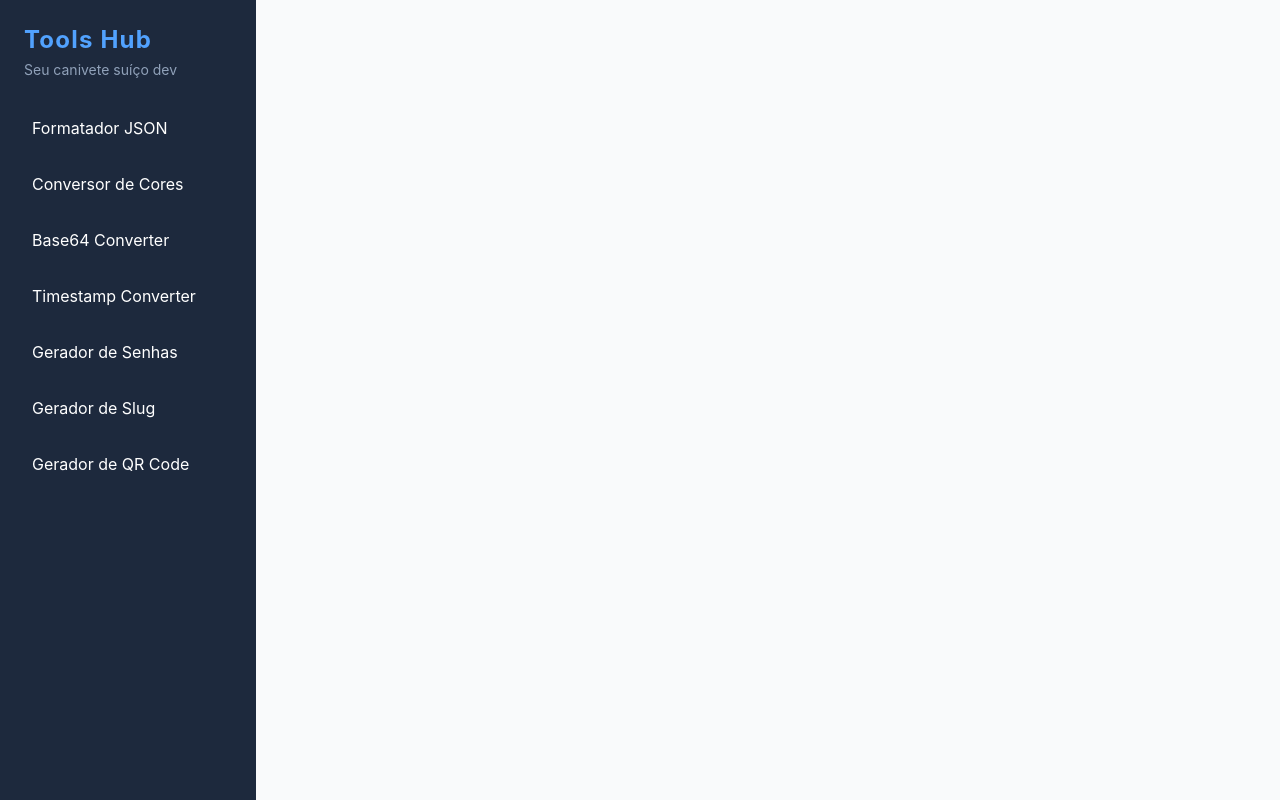
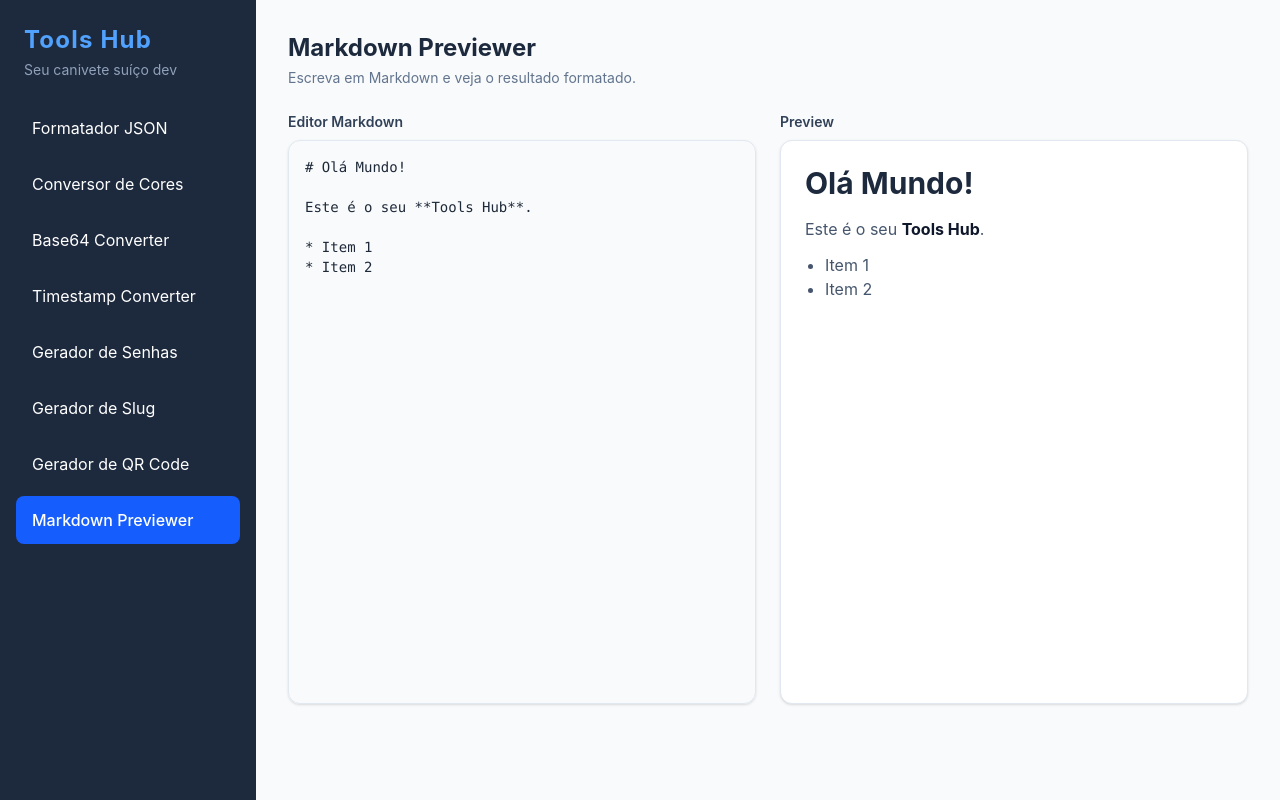
Before and after one commit to venidobler/tools-hub, a Vue app: page /markdown in a window 1280 px wide. Built offline with nearby package versions, Linux system fonts and the light colour scheme.

Commit message:
feat: adicionada ferramenta Markdown Previewer com higienização de HTML

```diff
--- a/package.json
+++ b/package.json
@@ -13,6 +13,8 @@
     "format": "prettier --write --experimental-cli src/"
   },
   "dependencies": {
+    "dompurify": "^3.4.2",
+    "marked": "^18.0.3",
     "pinia": "^3.0.4",
     "qrcode": "^1.5.4",
     "vue": "^3.5.32",
--- a/src/App.vue
+++ b/src/App.vue
@@ -43,13 +43,23 @@ import { RouterLink, RouterView } from 'vue-router'
           >
           Gerador de Senhas
         </RouterLink>
-        <RouterLink to="/slug" class="block px-4 py-3 rounded-lg transition-colors hover:bg-slate-700 active-link"
+        <RouterLink
+          to="/slug"
+          class="block px-4 py-3 rounded-lg transition-colors hover:bg-slate-700 active-link"
           >
           Gerador de Slug
         </RouterLink>
-        <RouterLink to="/qrcode" class="block px-4 py-3 rounded-lg transition-colors hover:bg-slate-700 active-link"
+        <RouterLink
+          to="/qrcode"
+          class="block px-4 py-3 rounded-lg transition-colors hover:bg-slate-700 active-link"
           >
           Gerador de QR Code
+        </RouterLink>
+        <RouterLink
+          to="/markdown"
+          class="block px-4 py-3 rounded-lg transition-colors hover:bg-slate-700 active-link"
+          >
+          Markdown Previewer
         </RouterLink>
       </nav>
     </aside>
--- a/src/router/index.js
+++ b/src/router/index.js
@@ -6,6 +6,7 @@ import TimestampConverter from '@/views/TimestampConverter.vue'
 import PasswordGenerator from '@/views/PasswordGenerator.vue'
 import SlugGenerator from '@/views/SlugGenerator.vue'
 import QrCodeGenerator from '@/views/QrCodeGenerator.vue'
+import MarkdownPreviewer from '@/views/MarkdownPreviewer.vue'
 
 const router = createRouter({
   history: createWebHistory(import.meta.env.BASE_URL),
@@ -38,6 +39,10 @@ const router = createRouter({
     { path: '/qrcode',
       name: 'qrcode',
       component: QrCodeGenerator
+    },
+    { path: '/markdown',
+      name: 'markdown',
+      component: MarkdownPreviewer
     }
   ]
 })
--- /dev/null
+++ b/src/views/MarkdownPreviewer.vue
@@ -0,0 +1,55 @@
+<script setup>
+import { ref, computed } from 'vue'
+import { marked } from 'marked'
+import DOMPurify from 'dompurify'
+
+const markdownText = ref('# Olá Mundo!\n\nEste é o seu **Tools Hub**.\n\n* Item 1\n* Item 2')
+
+const renderedHtml = computed(() => {
+  // 1. Converte Markdown para HTML
+  const rawHtml = marked.parse(markdownText.value)
+  // 2. Limpa o HTML para evitar XSS
+  return DOMPurify.sanitize(rawHtml)
+})
+</script>
+
+<template>
+  <div class="flex flex-col gap-6 h-[calc(100vh-8rem)]">
+    <div>
+      <h2 class="text-2xl font-bold text-slate-800">Markdown Previewer</h2>
+      <p class="text-slate-500 text-sm mt-1">Escreva em Markdown e veja o resultado formatado.</p>
+    </div>
+
+    <div class="grid grid-cols-1 md:grid-cols-2 gap-6 flex-1 min-h-0">
+      <!-- Editor -->
+      <div class="flex flex-col gap-2 h-full">
+        <label class="font-semibold text-slate-700 text-sm">Editor Markdown</label>
+        <textarea
+          v-model="markdownText"
+          class="flex-1 p-4 border border-slate-200 rounded-xl focus:ring-2 focus:ring-blue-500 font-mono text-sm resize-none outline-none shadow-sm"
+          placeholder="# Título..."
+        ></textarea>
+      </div>
+
+      <!-- Preview -->
+      <div class="flex flex-col gap-2 h-full">
+        <label class="font-semibold text-slate-700 text-sm">Preview</label>
+        <div
+          class="flex-1 p-6 bg-white border border-slate-200 rounded-xl overflow-auto shadow-sm prose prose-slate max-w-none"
+          v-html="renderedHtml"
+        ></div>
+      </div>
+    </div>
+  </div>
+</template>
+
+<style scoped>
+@reference "tailwindcss"; /* Adicionando a referência obrigatória do v4 */
+
+/* Estilização básica para o conteúdo renderizado */
+.prose :deep(h1) { @apply text-3xl font-bold mb-4 text-slate-800; }
+.prose :deep(h2) { @apply text-2xl font-bold mb-3 mt-4 text-slate-700; }
+.prose :deep(p) { @apply mb-3 text-slate-600; }
+.prose :deep(ul) { @apply list-disc ml-5 mb-3 text-slate-600; }
+.prose :deep(strong) { @apply font-bold text-slate-900; }
+</style>
```
Also changed, not shown: 1 other file (tests, documents, lock files or other folders).
